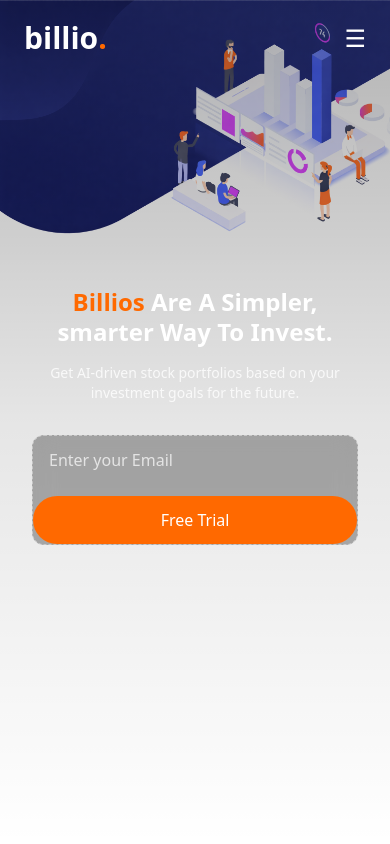
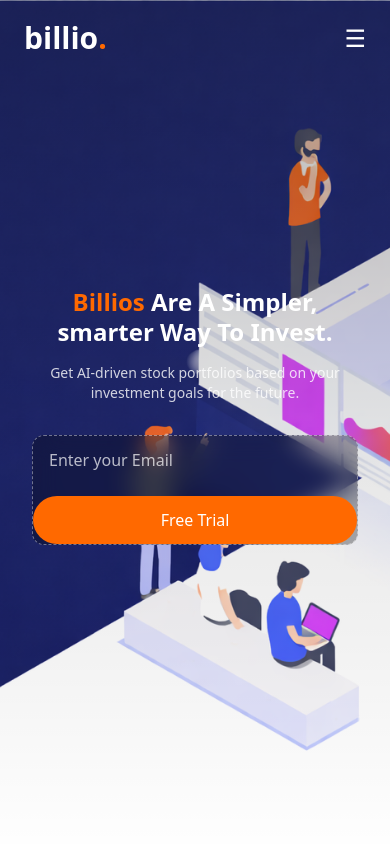
Before and after one commit to MuqtasidBhatti/billio-landing-page-clone, a React (Vite) app: page / in a window 390 px wide. Shown: the top 844 px of the page. Built offline with nearby package versions, Linux system fonts and the light colour scheme.

Commit message:
fix: improve hero section image for mobile

```diff
--- a/src/components/Hero.jsx
+++ b/src/components/Hero.jsx
@@ -29,7 +29,7 @@
     }, [error, message])
     return (
 
-        <div id="home" className="relative w-full min-h-svh overflow-hidden ">
+        <div id="home" className="relative w-full h-screen overflow-hidden ">
 
             <img
                 src={heroImage}
```
